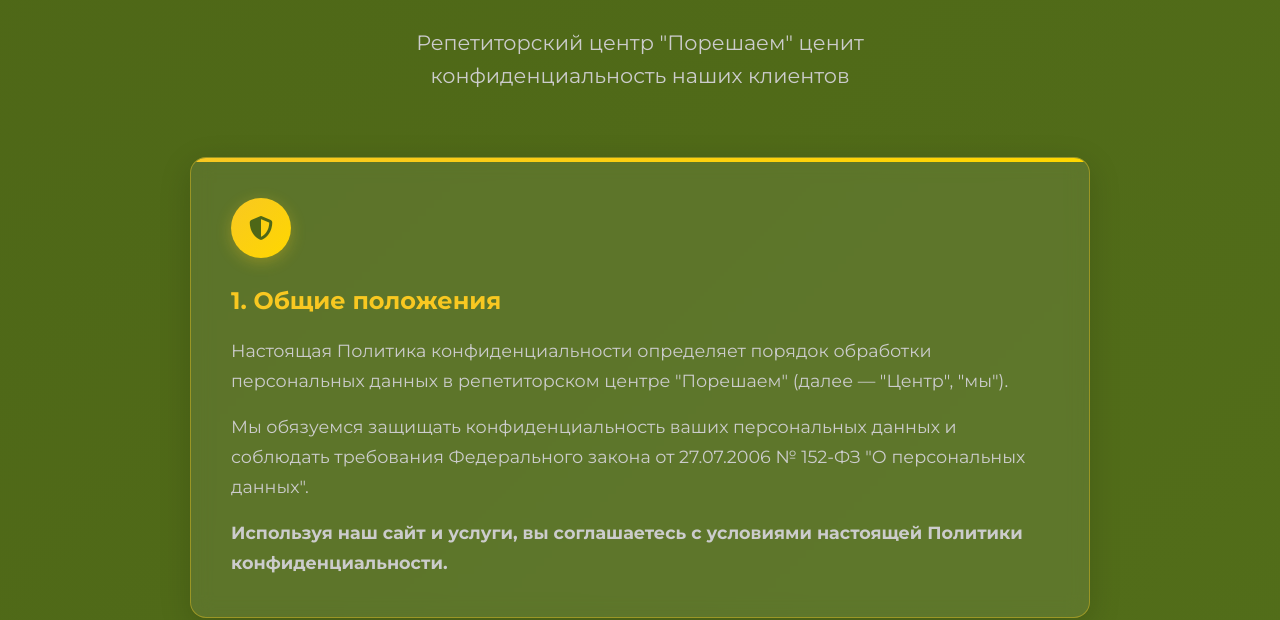
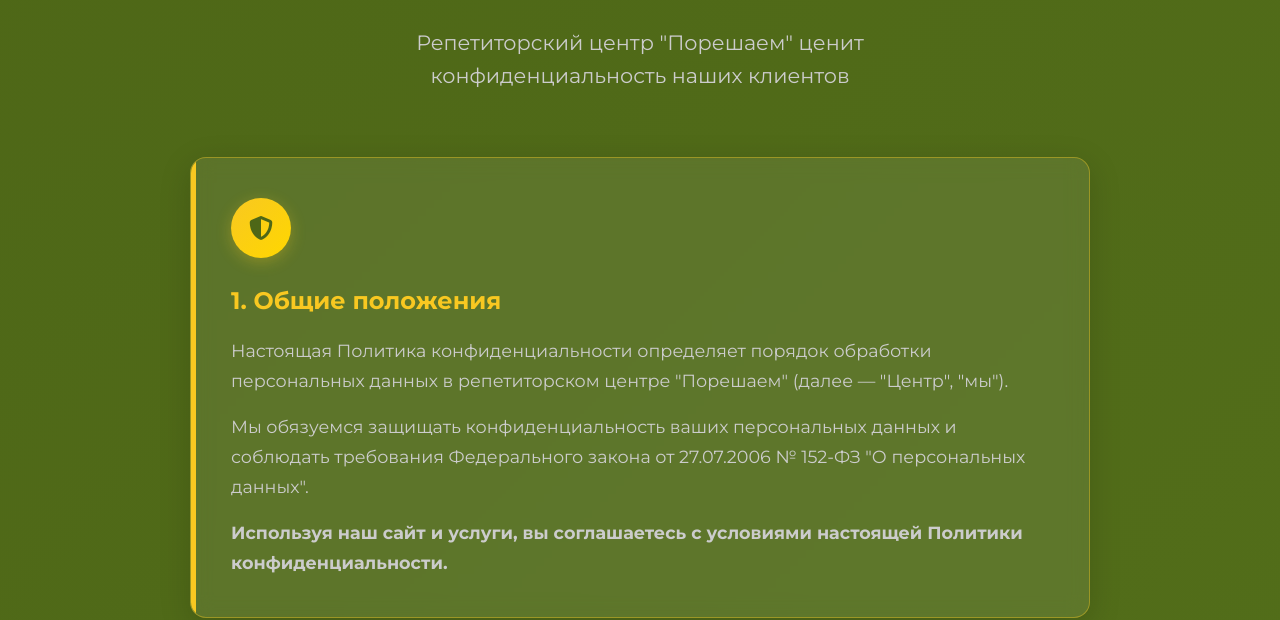
Before and after one commit to Annjtt/poreshaem, a plain HTML site: page policy.html in a window 1280 px wide. Shown: the part 209-829 px from the top of the page. Drawn offline with nearby package versions, Linux system fonts and the light colour scheme; a web font is replaced by a local one.

Commit message:
Обновлены контактные данные в секции политики: добавлен адрес электронной почты и удалена ссылка на сайт. Изменены стили для фокуса текстовой области, улучшая визуальное восприятие.

```diff
--- a/policy.html
+++ b/policy.html
@@ -182,7 +182,7 @@
           <div class="contact-info-policy">
             <p><strong>Телефон:</strong> <a href="tel:+79841929218" style="color: var(--accent);">+7 (984) 192-92-18</a></p>
             <p><strong>Адрес:</strong> г. Владивосток, ул. Суханова, д. 11, ул. Русская, 17/1</p>
-            <p><strong>Сайт:</strong> <a href="https://порешаем.рус">порешаем.рус</a></p>
+            <p><strong>Почта:</strong> <a href="mailto:poreshaem.vl@gmail.com" style="color: var(--accent);">poreshaem.vl@gmail.com</a></p>
           </div>
         </div>
       </div>
--- a/styles.css
+++ b/styles.css
@@ -2885,9 +2885,9 @@ textarea:focus {
   position: absolute;
   top: 0;
   left: 0;
-  right: 0;
-  height: 4px;
-  background: linear-gradient(90deg, var(--accent), #ffd700);
+  bottom: 0;
+  width: 5px;
+  background: var(--accent);
 }
 
 .policy-card:hover {
```
